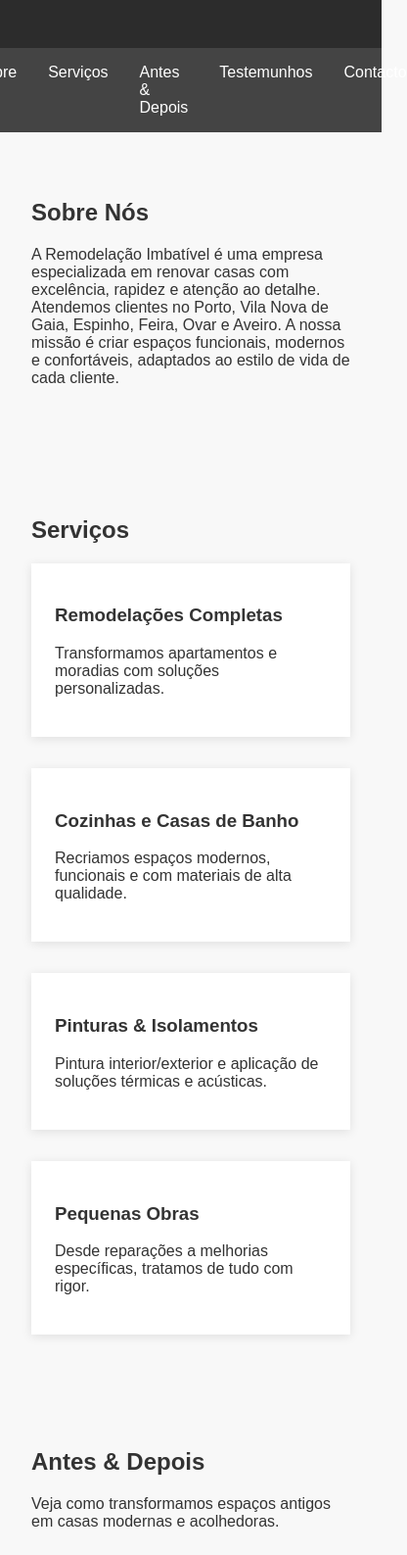
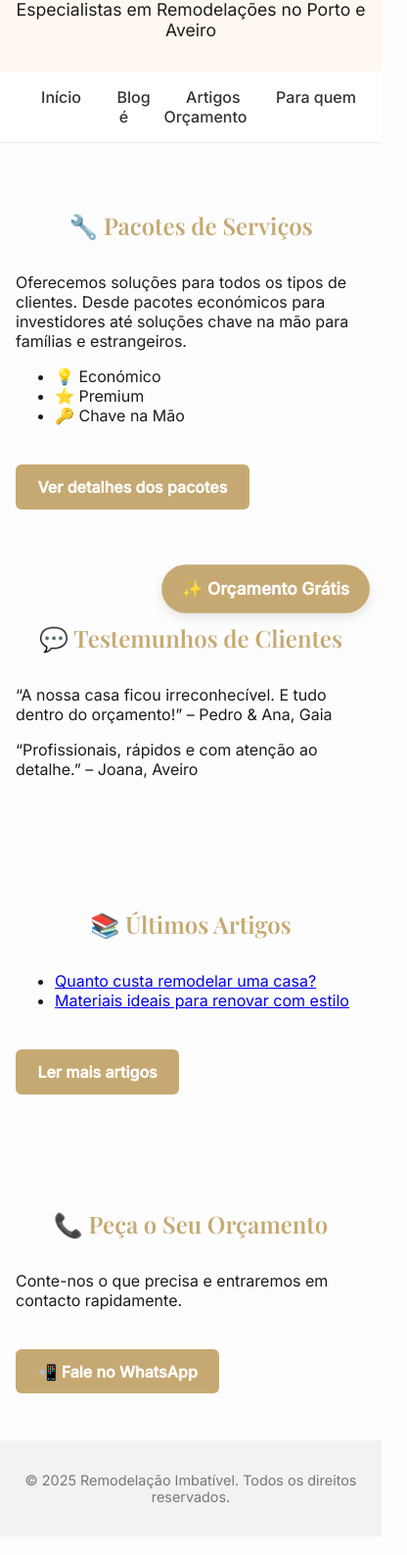
Before and after one commit to carlaferreira2/Remodelacao-Casa, a plain HTML site: page index.html in a window 390 px wide. Shown: the part 200-1787 px from the top of the page at 98% size, 416 px wide, since content can reach past the window. Drawn offline with nearby package versions, Linux system fonts and the light colour scheme.

Commit message:
Update index.html

```diff
--- a/index.html
+++ b/index.html
@@ -3,154 +3,77 @@
 <head>
   <meta charset="UTF-8" />
   <meta name="viewport" content="width=device-width, initial-scale=1.0" />
-  <title>Remodelação Imbatível – Remodelações Porto & Aveiro</title>
+  <meta name="description" content="Remodelação Imbatível - especialistas em transformar casas em lares confortáveis e modernos nas zonas do Porto e Aveiro." />
+  <title>Remodelação Imbatível | Remodelações Porto e Aveiro</title>
+  <link href="https://fonts.googleapis.com/css2?family=Playfair+Display:wght@600&family=Inter:wght@400;500&display=swap" rel="stylesheet" />
   <style>
-    body {
-      margin: 0;
-      font-family: Arial, sans-serif;
-      background-color: #f8f8f8;
-      color: #333;
-    }
-    header {
-      background-color: #2c2c2c;
-      color: white;
-      padding: 2.5rem;
-      text-align: center;
-    }
-    nav {
-      background-color: #444;
-      display: flex;
-      justify-content: center;
-      gap: 2rem;
-      padding: 1rem;
-    }
-    nav a {
-      color: #fff;
-      text-decoration: none;
-    }
-    section {
-      padding: 3rem 2rem;
-      max-width: 1200px;
-      margin: auto;
-    }
-    .services {
-      display: flex;
-      flex-wrap: wrap;
-      gap: 2rem;
-    }
-    .service {
-      background: white;
-      flex: 1 1 calc(33% - 2rem);
-      padding: 1.5rem;
-      box-shadow: 0 2px 10px rgba(0,0,0,0.1);
-    }
-    .gallery {
-      display: flex;
-      flex-wrap: wrap;
-      gap: 2rem;
-      margin-top: 2rem;
-    }
-    .gallery img {
-      max-width: 48%;
-      border-radius: 8px;
-      box-shadow: 0 2px 8px rgba(0,0,0,0.1);
-    }
-    .testimonials {
-      background: #efefef;
-      padding: 2rem;
-      border-radius: 8px;
-    }
-    .testimonial {
-      margin-bottom: 1.5rem;
-    }
-    footer {
-      background: #2c2c2c;
-      color: white;
-      text-align: center;
-      padding: 2rem;
-      font-size: 0.9rem;
-    }
-    @media (max-width: 768px) {
-      .services, .gallery {
-        flex-direction: column;
-      }
-      .service, .gallery img {
-        flex: 1 1 100%;
-      }
-    }
+    body { font-family: 'Inter', sans-serif; margin: 0; padding: 0; background: #fdfdfd; color: #1c1c1c; }
+    header { background: #fff8f0; padding: 2rem 1rem; text-align: center; }
+    header h1 { font-family: 'Playfair Display', serif; color: #c6a972; font-size: 2.5rem; margin: 0; }
+    header p { margin: 0.5rem 0 0; font-size: 1.1rem; }
+    nav { background: #fff; padding: 1rem; text-align: center; border-bottom: 1px solid #eee; }
+    nav a { margin: 0 1rem; color: #333; text-decoration: none; font-weight: 500; }
+    nav a:hover { color: #c6a972; }
+    section { padding: 3rem 1rem; max-width: 960px; margin: auto; }
+    h2 { font-family: 'Playfair Display', serif; color: #c6a972; text-align: center; margin-bottom: 2rem; }
+    .cta { display: inline-block; margin-top: 1.5rem; background: #c6a972; color: white; padding: 0.8rem 1.4rem; border-radius: 6px; font-weight: bold; text-decoration: none; }
+    .floating-button { position: fixed; bottom: 20px; right: 20px; background: #c6a972; color: white; padding: 0.8rem 1.2rem; border-radius: 30px; box-shadow: 0 4px 10px rgba(0,0,0,0.1); z-index: 999; text-decoration: none; font-weight: bold; animation: pulse 2s infinite; }
+    @keyframes pulse { 0% { transform: scale(1); } 50% { transform: scale(1.08); } 100% { transform: scale(1); } }
+    footer { text-align: center; padding: 2rem 1rem; background: #f2f2f2; font-size: 0.9rem; color: #777; }
   </style>
 </head>
 <body>
+
   <header>
-    <h1>Remodelação Imbatível</h1>
-    <p>Transformamos Espaços. Superamos Expectativas.</p>
+    <h1>Transformamos Casas em Lares Imbatíveis</h1>
+    <p>Especialistas em Remodelações no Porto e Aveiro</p>
   </header>
+
   <nav>
-    <a href="#sobre">Sobre</a>
-    <a href="#servicos">Serviços</a>
-    <a href="#galeria">Antes & Depois</a>
-    <a href="#testemunhos">Testemunhos</a>
-    <a href="#contacto">Contacto</a>
+    <a href="index.html">Início</a>
+    <a href="blog.html">Blog</a>
+    <a href="artigos.html">Artigos</a>
+    <a href="para-quem-e.html">Para quem é</a>
+    <a href="#orcamento">Orçamento</a>
   </nav>
-  <section id="sobre">
-    <h2>Sobre Nós</h2>
-    <p>
-      A Remodelação Imbatível é uma empresa especializada em renovar casas com excelência, rapidez e atenção ao detalhe. Atendemos clientes no Porto, Vila Nova de Gaia, Espinho, Feira, Ovar e Aveiro. A nossa missão é criar espaços funcionais, modernos e confortáveis, adaptados ao estilo de vida de cada cliente.
-    </p>
+
+  <section>
+    <h2>🔧 Pacotes de Serviços</h2>
+    <p>Oferecemos soluções para todos os tipos de clientes. Desde pacotes económicos para investidores até soluções chave na mão para famílias e estrangeiros.</p>
+    <ul>
+      <li>💡 Económico</li>
+      <li>⭐ Premium</li>
+      <li>🔑 Chave na Mão</li>
+    </ul>
+    <a href="pacotes-servicos.html" class="cta">Ver detalhes dos pacotes</a>
   </section>
-  <section id="servicos">
-    <h2>Serviços</h2>
-    <div class="services">
-      <div class="service">
-        <h3>Remodelações Completas</h3>
-        <p>Transformamos apartamentos e moradias com soluções personalizadas.</p>
-      </div>
-      <div class="service">
-        <h3>Cozinhas e Casas de Banho</h3>
-        <p>Recriamos espaços modernos, funcionais e com materiais de alta qualidade.</p>
-      </div>
-      <div class="service">
-        <h3>Pinturas & Isolamentos</h3>
-        <p>Pintura interior/exterior e aplicação de soluções térmicas e acústicas.</p>
-      </div>
-      <div class="service">
-        <h3>Pequenas Obras</h3>
-        <p>Desde reparações a melhorias específicas, tratamos de tudo com rigor.</p>
-      </div>
-    </div>
+
+  <section>
+    <h2>💬 Testemunhos de Clientes</h2>
+    <p>“A nossa casa ficou irreconhecível. E tudo dentro do orçamento!” – Pedro & Ana, Gaia</p>
+    <p>“Profissionais, rápidos e com atenção ao detalhe.” – Joana, Aveiro</p>
   </section>
-  <section id="galeria">
-    <h2>Antes & Depois</h2>
-    <p>Veja como transformamos espaços antigos em casas modernas e acolhedoras.</p>
-    <div class="gallery">
-      <img src="https://images.unsplash.com/photo-1560448070-cd97f6e4e4e0?ixlib=rb-4.0.3&auto=format&fit=crop&w=700&q=80" alt="Antes - Cozinha Antiga">
-      <img src="https://images.unsplash.com/photo-1600585154340-be6161a56a0c?ixlib=rb-4.0.3&auto=format&fit=crop&w=700&q=80" alt="Depois - Cozinha Moderna">
-      <img src="https://images.unsplash.com/photo-1570129477492-45c003edd2be?ixlib=rb-4.0.3&auto=format&fit=crop&w=700&q=80" alt="Antes - Casa de Banho Antiga">
-      <img src="https://images.unsplash.com/photo-1623718771764-3bfb6cbfe85a?ixlib=rb-4.0.3&auto=format&fit=crop&w=700&q=80" alt="Depois - Casa de Banho Renovada">
-    </div>
+
+  <section>
+    <h2>📚 Últimos Artigos</h2>
+    <ul>
+      <li><a href="artigos.html">Quanto custa remodelar uma casa?</a></li>
+      <li><a href="artigos.html">Materiais ideais para renovar com estilo</a></li>
+    </ul>
+    <a href="artigos.html" class="cta">Ler mais artigos</a>
   </section>
-  <section id="testemunhos">
-    <h2>Testemunhos</h2>
-    <div class="testimonials">
-      <div class="testimonial">
-        <strong>Rui, Vila Nova de Gaia:</strong> "A equipa foi impecável. Cumpriram prazos e o resultado ficou incrível."
-      </div>
-      <div class="testimonial">
-        <strong>Ana, Espinho:</strong> "Transformaram a nossa cozinha completamente. Ficou moderna e funcional."
-      </div>
-      <div class="testimonial">
-        <strong>João, Aveiro:</strong> "Excelente relação qualidade/preço. Recomendo vivamente."
-      </div>
-    </div>
+
+  <section id="orcamento">
+    <h2>📞 Peça o Seu Orçamento</h2>
+    <p>Conte-nos o que precisa e entraremos em contacto rapidamente.</p>
+    <a class="cta" href="https://wa.me/351912345678">📲 Fale no WhatsApp</a>
   </section>
-  <section id="contacto">
-    <h2>Contacto</h2>
-    <p>Telefone: +351 912 345 678</p>
-    <p>Email: geral@remodelacaoimbativel.pt</p>
-    <p>WhatsApp: <a href="https://wa.me/351912345678" target="_blank">Enviar mensagem</a></p>
-  </section>
+
+  <a href="https://wa.me/351912345678" class="floating-button">✨ Orçamento Grátis</a>
+
   <footer>
-    <p>&copy; 2025 Remodelação Imbatível. Todos os direitos reservados. Porto & Aveiro.</p>
+    © 2025 Remodelação Imbatível. Todos os direitos reservados.
   </footer>
+
 </body>
 </html>
```
